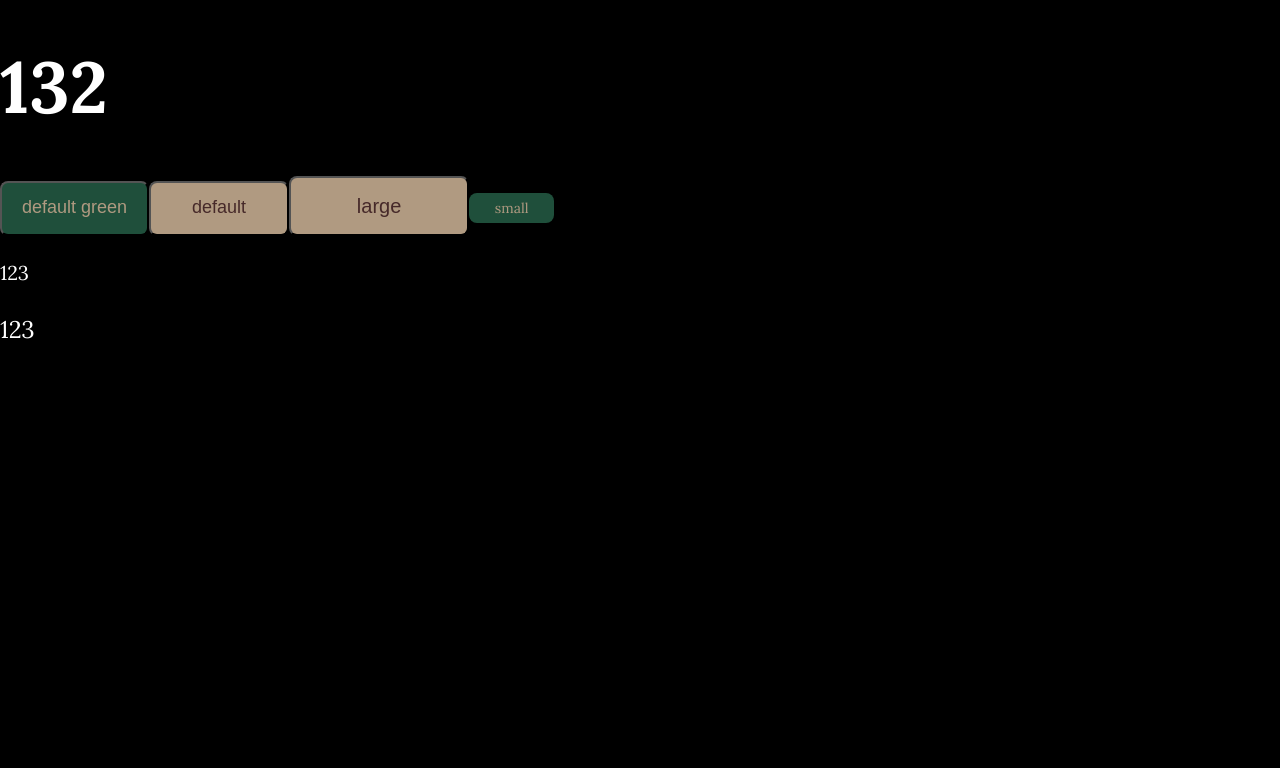
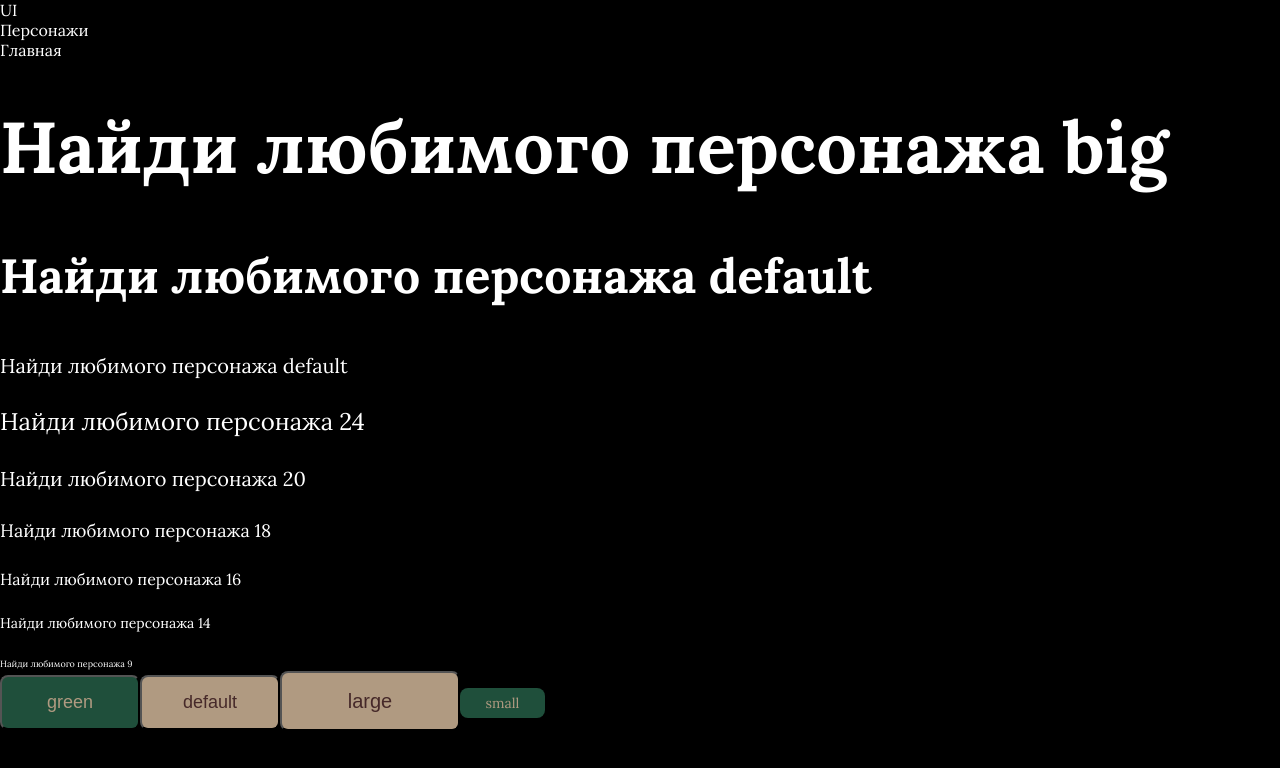
Before and after one commit to Fako13/Favorite-Person, a React (Create React App) app: page /ui in a window 1280 px wide. Shown: the top 768 px of the page. Built offline with nearby package versions, Linux system fonts and the light colour scheme; the HTML template or start-up script is replaced by a standard one.

Commit message:
added react-router-dom, Layout, page home, character, ui

```diff
--- a/package.json
+++ b/package.json
@@ -14,6 +14,7 @@
     "@types/styled-components": "^5.1.26",
     "react": "^18.2.0",
     "react-dom": "^18.2.0",
+    "react-router-dom": "^6.4.4",
     "react-scripts": "5.0.1",
     "styled-components": "^5.3.6",
     "url-loader": "^4.1.1",
--- a/src/App.tsx
+++ /dev/null
@@ -1,23 +0,0 @@
-import Button from './components/ui/Button/Button.component'
-import { BUTTON_COLOR, BUTTON_SIZE } from './components/ui/Button/Button.types'
-import H1 from './components/ui/H1/H1.component'
-import { H1_SIZE } from './components/ui/H1/H1.types'
-import P from './components/ui/P/P.component'
-
-const App = (): JSX.Element => {
-	return (
-		<div className="">
-			<H1 size={H1_SIZE.big}>132</H1>
-			<Button color={BUTTON_COLOR.green}>default green</Button>
-			<Button>default</Button>
-			<Button size={BUTTON_SIZE.large}>large</Button>
-			<Button href="asd" size={BUTTON_SIZE.small} color={BUTTON_COLOR.green}>
-				small
-			</Button>
-			<P>123</P>
-			<P size={24}>123</P>
-		</div>
-	)
-}
-
-export default App
--- a/src/index.tsx
+++ b/src/index.tsx
@@ -1,16 +1,19 @@
 import React from 'react'
 import ReactDOM from 'react-dom/client'
-import App from './App'
+import { BrowserRouter } from 'react-router-dom'
 import FontStyle from './assets/styles/fonts'
 import GlobalStyle from './assets/styles/global'
 import reportWebVitals from './reportWebVitals'
+import Router from './routes/router'
 
 const root = ReactDOM.createRoot(document.getElementById('root') as HTMLElement)
 root.render(
 	<React.StrictMode>
-		<FontStyle />
-		<GlobalStyle />
-		<App />
+		<BrowserRouter>
+			<FontStyle />
+			<GlobalStyle />
+			<Router />
+		</BrowserRouter>
 	</React.StrictMode>
 )
 
--- /dev/null
+++ b/src/layout/Layout.tsx
@@ -0,0 +1,21 @@
+import { NavLink, Outlet } from 'react-router-dom'
+
+const Layout = (): JSX.Element => {
+	return (
+		<>
+			<header>
+				<NavLink to="ui">UI</NavLink>
+				<br></br>
+				<NavLink to="character">Персонажи</NavLink>
+				<br></br>
+				<NavLink to="/">Главная</NavLink>
+			</header>
+			<main>
+				<Outlet />
+			</main>
+			<footer></footer>
+		</>
+	)
+}
+
+export default Layout
--- /dev/null
+++ b/src/routes/character/character.tsx
@@ -0,0 +1,11 @@
+import H1 from '../../components/ui/H1/H1.component'
+
+const CharacterPage = (): JSX.Element => {
+	return (
+		<>
+			<H1>Страница персонажей</H1>
+		</>
+	)
+}
+
+export default CharacterPage
--- /dev/null
+++ b/src/routes/home/home.tsx
@@ -0,0 +1,11 @@
+import H1 from '../../components/ui/H1/H1.component'
+
+const HomePage = (): JSX.Element => {
+	return (
+		<>
+			<H1>Главная страница</H1>
+		</>
+	)
+}
+
+export default HomePage
--- /dev/null
+++ b/src/routes/router.tsx
@@ -0,0 +1,20 @@
+import { Routes, Route } from 'react-router-dom'
+import Layout from '../layout/Layout'
+import CharacterPage from './character/character'
+import HomePage from './home/home'
+import UIPage from './ui/ui'
+
+const Router = (): JSX.Element => {
+	return (
+		<>
+			<Routes>
+				<Route element={<Layout />}>
+					<Route index element={<HomePage />}></Route>
+					<Route path="character" element={<CharacterPage />} />
+					<Route path="ui" element={<UIPage />} />
+				</Route>
+			</Routes>
+		</>
+	)
+}
+export default Router
--- /dev/null
+++ b/src/routes/ui/ui.tsx
@@ -0,0 +1,29 @@
+import Button from '../../components/ui/Button/Button.component'
+import { BUTTON_COLOR, BUTTON_SIZE } from '../../components/ui/Button/Button.types'
+import H1 from '../../components/ui/H1/H1.component'
+import { H1_SIZE } from '../../components/ui/H1/H1.types'
+import P from '../../components/ui/P/P.component'
+
+const UIPage = (): JSX.Element => {
+	return (
+		<div className="">
+			<H1 size={H1_SIZE.big}>Найди любимого персонажа big</H1>
+			<H1>Найди любимого персонажа default</H1>
+			<P>Найди любимого персонажа default</P>
+			<P size={24}>Найди любимого персонажа 24</P>
+			<P size={20}>Найди любимого персонажа 20</P>
+			<P size={18}>Найди любимого персонажа 18</P>
+			<P size={16}>Найди любимого персонажа 16</P>
+			<P size={14}>Найди любимого персонажа 14</P>
+			<P size={9}>Найди любимого персонажа 9</P>
+			<Button color={BUTTON_COLOR.green}>green</Button>
+			<Button>default</Button>
+			<Button size={BUTTON_SIZE.large}>large</Button>
+			<Button href="asd" size={BUTTON_SIZE.small} color={BUTTON_COLOR.green}>
+				small
+			</Button>
+		</div>
+	)
+}
+
+export default UIPage
--- a/webpack.config.js
+++ b/webpack.config.js
@@ -7,6 +7,7 @@ module.exports = {
 	},
 	devServer: {
 		port: 3000,
+		historyApiFallback: true,
 	},
 	entry: './src/index.tsx',
 	module: {
```
Also changed, not shown: 2 other files (tests, documents, lock files or other folders).
